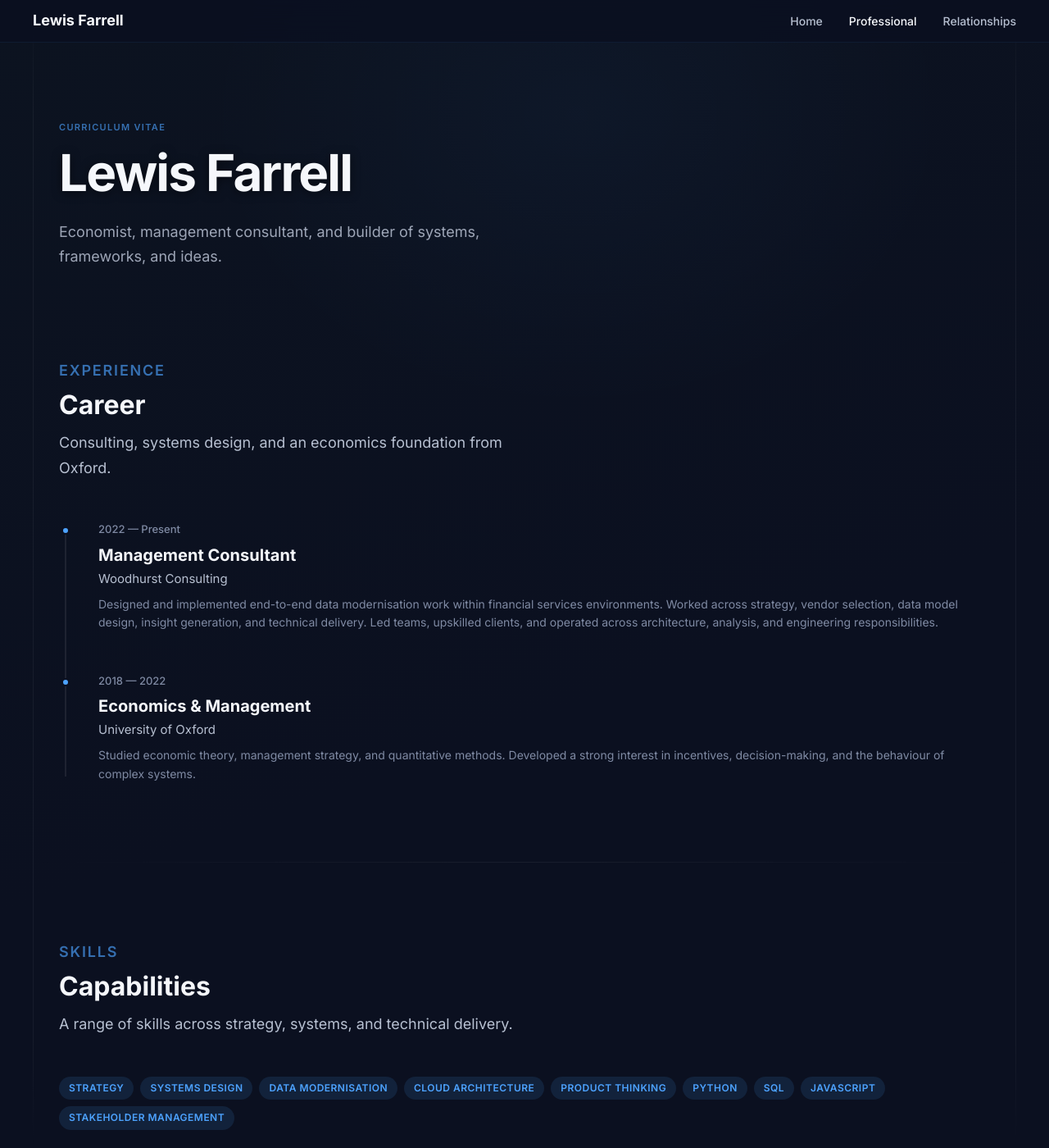
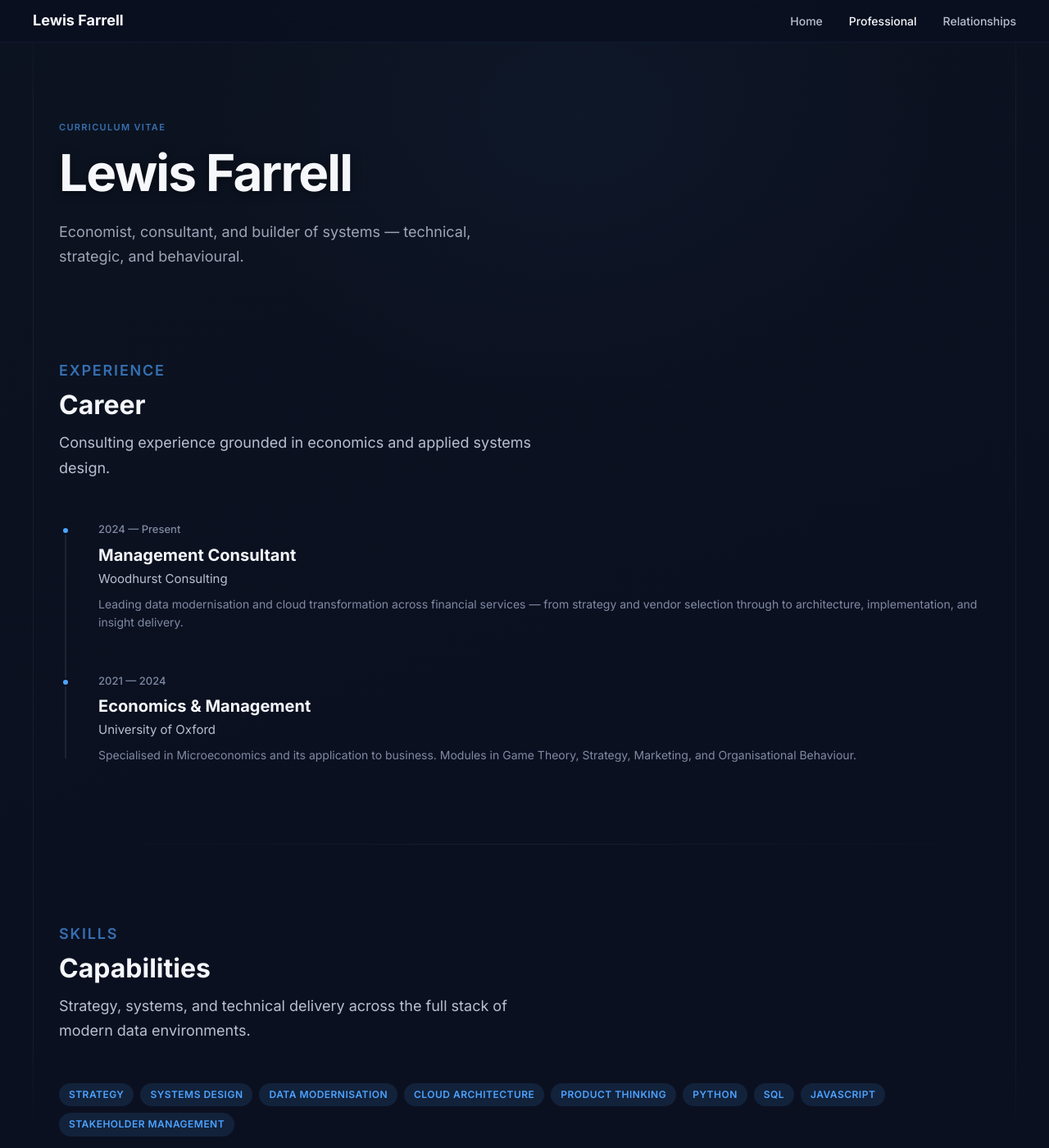
Before and after one commit to Lewis-Farrell/Lewis-Farrell.github.io, a Jekyll site: the page built from cv.md, in a window 1280 px wide and 1400 px high. Shown: the whole window at 82% size. Built offline with Jekyll 4.4.1, drawn with Linux system fonts in a browser that asks for light colours; some of the changed text lies outside the part shown.

```diff
--- a/_layouts/essay.html
+++ b/_layouts/essay.html
@@ -72,7 +72,7 @@ page_class: essay
         </div>
         <div class="article__author-info">
           <h3 class="article__author-name">Lewis Farrell</h3>
-          <p class="article__author-bio">Management consultant at Woodhurst, writing on systems, incentives, and intimacy economics. Studied Economics & Management at Oxford. Explores how strategic thinking applies to organisations, dating, and modern relationships.</p>
+          <p class="article__author-bio">Management consultant at Woodhurst. Writes on systems, incentives, and intimacy economics — applying strategic thinking to organisations, dating, and modern relationships.</p>
           <div class="article__author-links">
             <a href="{{ '/professional' | relative_url }}">Professional</a>
             <a href="{{ '/relationships' | relative_url }}">Relationships</a>
@@ -106,7 +106,7 @@ page_class: essay
         <div class="article__sidebar-module sidebar-module--featured">
           <span class="sidebar-module__label">Product</span>
           <h3 class="sidebar-module__title">Affinity</h3>
-          <p class="sidebar-module__text">A decision-making tool for dating and relationship clarity — built on the principles discussed in this essay.</p>
+          <p class="sidebar-module__text">A decision system for dating clarity — built on the same principles explored in these essays.</p>
           <a href="#" class="sidebar-module__link">Explore Affinity →</a>
         </div>
 
--- a/_layouts/home.html
+++ b/_layouts/home.html
@@ -28,7 +28,7 @@
       </div>
       <div class="nav-bio-identity">
         <span class="nav-bio-name">Lewis Farrell</span>
-        <span class="nav-bio-title">Consultant ~ Intimacy Economist</span>
+        <span class="nav-bio-title">Consultant · Intimacy Economist</span>
       </div>
     </div>
     <nav class="portal-nav-links">
--- a/cv.md
+++ b/cv.md
@@ -8,7 +8,7 @@ page_class: cv
   <div class="container">
     <span class="eyebrow">Curriculum Vitae</span>
     <h1>Lewis Farrell</h1>
-    <p>Economist, management consultant, and builder of systems, frameworks, and ideas.</p>
+    <p>Economist, consultant, and builder of systems — technical, strategic, and behavioural.</p>
   </div>
 </section>
 
@@ -19,21 +19,21 @@ page_class: cv
     {% include section-header.html
       eyebrow="Experience"
       heading="Career"
-      text="Consulting, systems design, and an economics foundation from Oxford."
+      text="Consulting experience grounded in economics and applied systems design."
     %}
 
     <div class="timeline fade-in">
       <div class="timeline-item">
-        <p class="timeline-date">2022 — Present</p>
+        <p class="timeline-date">2024 — Present</p>
         <h3 class="timeline-title">Management Consultant</h3>
         <p class="timeline-org">Woodhurst Consulting</p>
-        <p class="timeline-desc">Designed and implemented end-to-end data modernisation work within financial services environments. Worked across strategy, vendor selection, data model design, insight generation, and technical delivery. Led teams, upskilled clients, and operated across architecture, analysis, and engineering responsibilities.</p>
+        <p class="timeline-desc">Leading data modernisation and cloud transformation across financial services — from strategy and vendor selection through to architecture, implementation, and insight delivery.</p>
       </div>
       <div class="timeline-item">
-        <p class="timeline-date">2018 — 2022</p>
+        <p class="timeline-date">2021 — 2024</p>
         <h3 class="timeline-title">Economics &amp; Management</h3>
         <p class="timeline-org">University of Oxford</p>
-        <p class="timeline-desc">Studied economic theory, management strategy, and quantitative methods. Developed a strong interest in incentives, decision-making, and the behaviour of complex systems.</p>
+        <p class="timeline-desc">Specialised in Microeconomics and its application to business. Modules in Game Theory, Strategy, Marketing, and Organisational Behaviour.</p>
       </div>
     </div>
 
@@ -49,7 +49,7 @@ page_class: cv
     {% include section-header.html
       eyebrow="Skills"
       heading="Capabilities"
-      text="A range of skills across strategy, systems, and technical delivery."
+      text="Strategy, systems, and technical delivery across the full stack of modern data environments."
     %}
 
     <div class="tag-list">
@@ -73,7 +73,7 @@ page_class: cv
 <section class="section" id="download">
   <div class="container">
     <h2 style="font-size:28px;letter-spacing:-0.02em;margin-bottom:var(--space-4);">Download CV</h2>
-    <p style="font-size:16px;color:var(--text-secondary);max-width:440px;margin-bottom:var(--space-6);">Full PDF version with experience, skills, and project detail.</p>
+    <p style="font-size:16px;color:var(--text-secondary);max-width:440px;margin-bottom:var(--space-6);">Full version with detailed experience and project work.</p>
     <a href="/assets/pdfs/lewis-farrell-cv.pdf" class="btn btn-primary btn-lg" download>Download CV as PDF</a>
   </div>
 </section>
```
Also changed, not shown: copy.json (added, +152 -0 lines), index.md (+4 -4 lines), professional.md (+7 -7 lines), relationships.md (+8 -8 lines).
